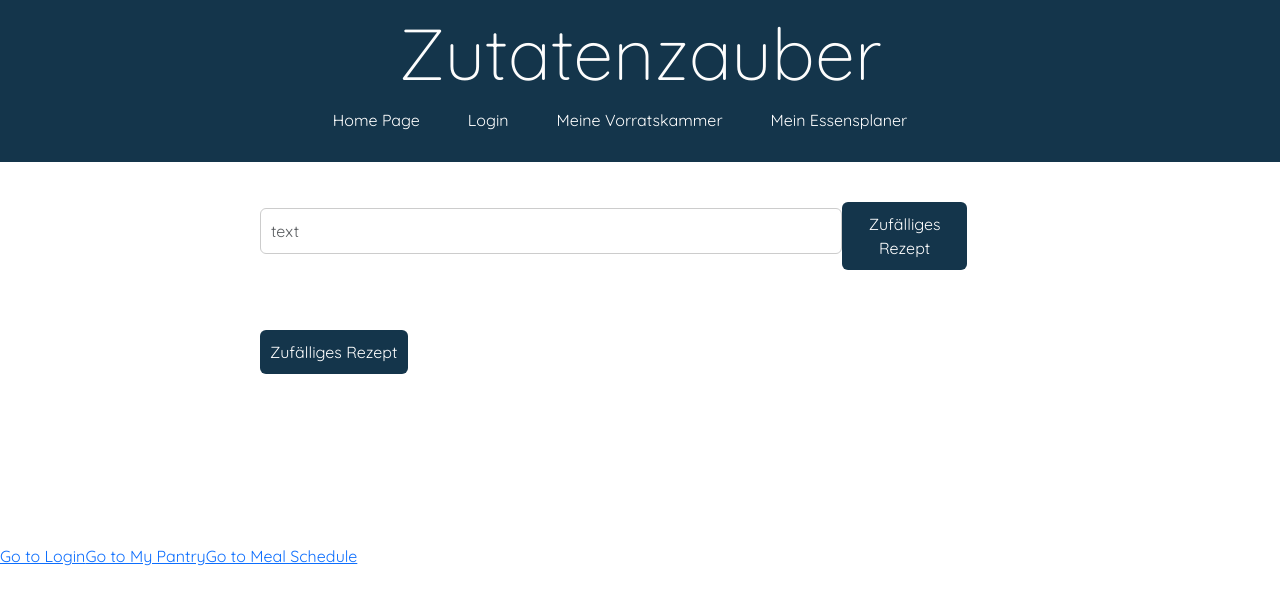
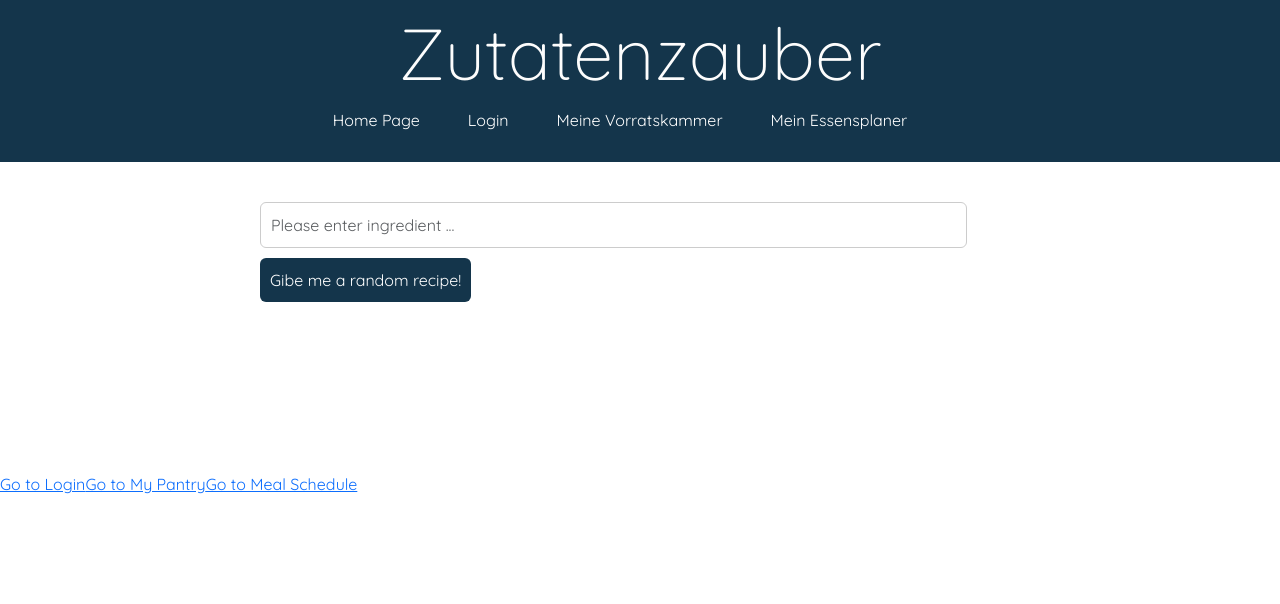
Before and after one commit to saskiamellies/rezept-softwaretchnik, a React (Create React App) app: page / in a window 1280 px wide. Shown: the top 604 px of the page. Built offline with nearby package versions, Linux system fonts and the light colour scheme.

Commit message:
update Ansicht zw. Rezeptliste und Rezeptdetails

```diff
--- a/src/App.jsx
+++ b/src/App.jsx
@@ -4,7 +4,6 @@ import Header from "./components/Header";
 import Recipes from "./components/Recipes";
 import "bootstrap/dist/css/bootstrap.min.css";
 import "./style.css";
-import NavBar from "./components/Navbar";
 import Login from "./components/Login";
 import MeineVorratskammer from "./components/MeineVorratskammer";
 import MeinEssensplaner from "./components/MeinEssensplaner";
--- a/src/components/RecipeDetails.jsx
+++ b/src/components/RecipeDetails.jsx
@@ -1,9 +1,6 @@
 import React from "react";
 
-const RecipeDetails = ({ isOpen, recipeDetails, onClose }) => {
-  if (!isOpen || !recipeDetails || recipeDetails.length === 0) {
-    return null;
-  }
+const RecipeDetails = ({ recipeDetails, onClose }) => {
 
   const meal = recipeDetails[0];
 
--- a/src/components/RecipeInput.jsx
+++ b/src/components/RecipeInput.jsx
@@ -1,10 +1,10 @@
 
-const RecipeInput = ({onTyping}, {onClickingRandom}) => {
+const RecipeInput = ({onTyping, onClickingRandom, placeholder}) => {
 
   return (
     <div className="input-container">
-    <input type="text" onChange={(e) => onTyping(e.target.value)} className="form-control" placeholder="text"></input>
-    <button onClick={onClickingRandom} className="btn btn-primary">Zufälliges Rezept </button>
+    <input type="text" onChange={(e) => onTyping(e.target.value)} className="form-control" placeholder={placeholder}></input>
+    <button onClick={onClickingRandom} className="btn btn-primary">Gibe me a random recipe!</button>
     </div>
   );
 }
--- a/src/components/Recipes.jsx
+++ b/src/components/Recipes.jsx
@@ -2,6 +2,7 @@ import { useState } from "react";
 import RecipeInput from "./RecipeInput";
 import RecipeList from "./RecipeList";
 import RecipeDetails from "./RecipeDetails";
+import { unmountComponentAtNode } from "react-dom";
 
 const Recipes = () => {
 
@@ -46,15 +47,21 @@ const Recipes = () => {
   }
 
 
-  return (
+  if (isDetailsOpen) {
+    return (
     <div className="Recipes">
-      <RecipeInput onTyping={handleInputText} onClickingRandom={handleRandomRecipe} placeholder="Bitte Hauptzutat eingeben" />
-      {/* Random Rezept Button */}
-      <button onClick={handleRandomRecipe} className="btn btn-primary">Zufälliges Rezept </button>
-      <RecipeList ingredient={ingredient} onClickRecipe={handleClickRecipe} />
-      <RecipeDetails isOpen={isDetailsOpen} onClose={closeDetails} recipeDetails={dishSelected} />
-    </div>
-  )
+    <RecipeInput onTyping={handleInputText} onClickingRandom={handleRandomRecipe} placeholder="Please enter ingredient ..." />
+    <RecipeDetails isOpen={isDetailsOpen} onClose={closeDetails} recipeDetails={dishSelected} />
+    </div>)
+  }
+  else {
+    return(
+    <div className="Recipes">
+    <RecipeInput onTyping={handleInputText} onClickingRandom={handleRandomRecipe} placeholder="Please enter ingredient ..." />
+    <RecipeList ingredient={ingredient} onClickRecipe={handleClickRecipe} />
+  </div>)
+  }
+
 }
 
 export default Recipes;
--- a/src/style.css
+++ b/src/style.css
@@ -56,7 +56,6 @@ body {
 
 /* InputDish Komponente */
 .input-container {
-  display: flex;
   justify-content: center;
   align-items: center;
   margin-top: 20px;
```
